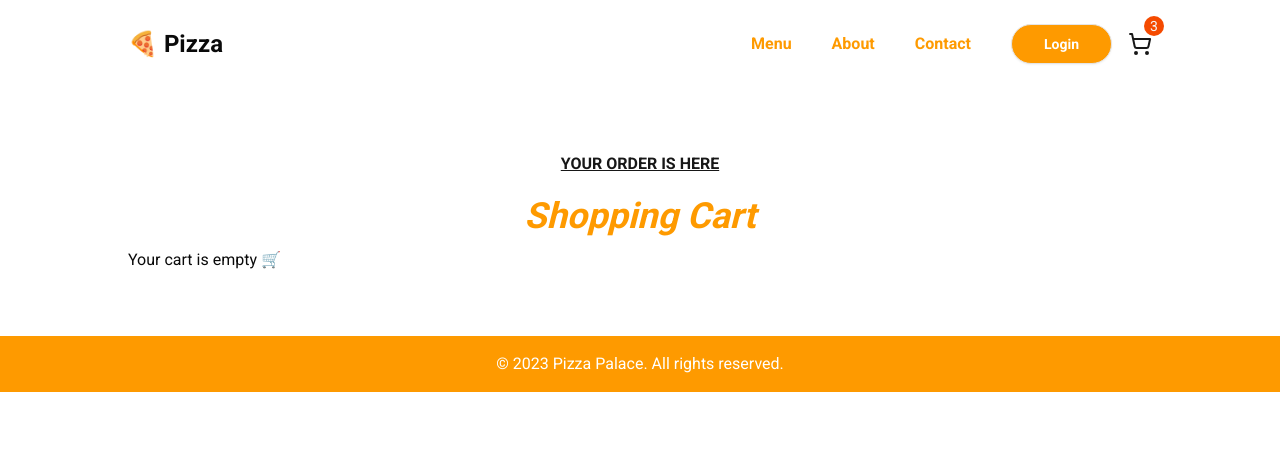
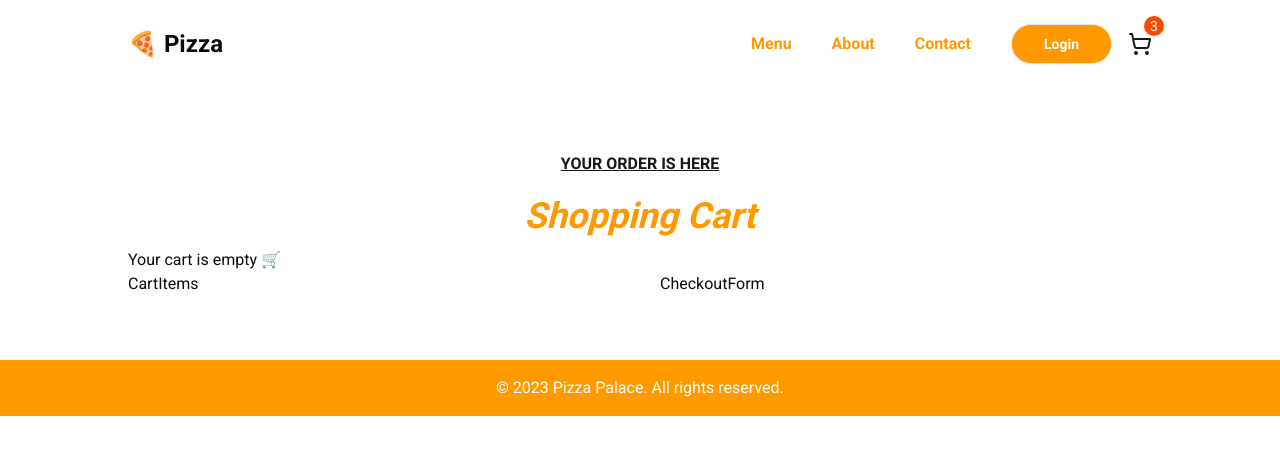
Before and after one commit to HendMohammed90/food-ordring-app, a Next.js app: page /cart in a window 1280 px wide. Shown: the top 454 px of the page. Built offline with nearby package versions, Linux system fonts and the light colour scheme.

Commit message:
init CartItems and CheckoutForm componenets

```diff
--- /dev/null
+++ b/src/app/cart/_components/CartItems.tsx
@@ -0,0 +1,13 @@
+import { selectCartItems } from '@/redux/cartSlice';
+import { useAppSelector } from '@/redux/hooks';
+import React from 'react'
+
+const CartItems = () => {
+    const cartData = useAppSelector(selectCartItems);
+
+    return (
+        <div>CartItems</div>
+    )
+}
+
+export default CartItems
--- /dev/null
+++ b/src/app/cart/_components/CheckoutForm.tsx
@@ -0,0 +1,9 @@
+import React from 'react'
+
+const CheckoutForm = () => {
+  return (
+    <div>CheckoutForm</div>
+  )
+}
+
+export default CheckoutForm
--- a/src/app/cart/page.tsx
+++ b/src/app/cart/page.tsx
@@ -5,23 +5,25 @@ import { useSelector } from 'react-redux';
 import { AppDispatch } from '@/redux/store';
 import React from 'react'
 import { useDispatch } from 'react-redux';
-import { clearCart, removeFromCart } from '@/redux/cartSlice';
+import { clearCart, removeFromCart, selectCartItems } from '@/redux/cartSlice';
 import { Routes } from '@/constants/enums';
 import MainHeading from '@/components/main-heading';
+import CartItems from './_components/CartItems';
+import CheckoutForm from './_components/CheckoutForm';
+import { useAppSelector } from '@/redux/hooks';
 
 const CartPage = () => {
-    const cart = useSelector((state: RootState) => state.cart.items);
-    const dispatch = useDispatch<AppDispatch>();
+    // const dispatch = useDispatch<AppDispatch>();
     return (
         <main>
             <section className='section-gap' id={Routes.CART}>
                 <div className='container'>
                     <MainHeading subTitle="your order is here" title="Shopping Cart" />
-                    {cart.length === 0 ? (
+                    {/* {cartData.length === 0 ? (
                         <p>Your cart is empty 🛒</p>
                     ) : (
                         <>
-                            {cart.map((item) => (
+                            {cartData.map((item) => (
                                 <div
                                     key={item.id}
                                     className="flex justify-between items-center border-b py-2"
@@ -48,7 +50,12 @@ const CartPage = () => {
                                 Clear Cart
                             </button>
                         </>
-                    )}
+                    )} */}
+                    <p>Your cart is empty 🛒</p>
+                    <div className='grid grid-cols-1 lg:grid-cols-2 gap-10'>
+                        <CartItems />
+                        <CheckoutForm />
+                    </div>
                 </div>
             </section>
         </main >
```
